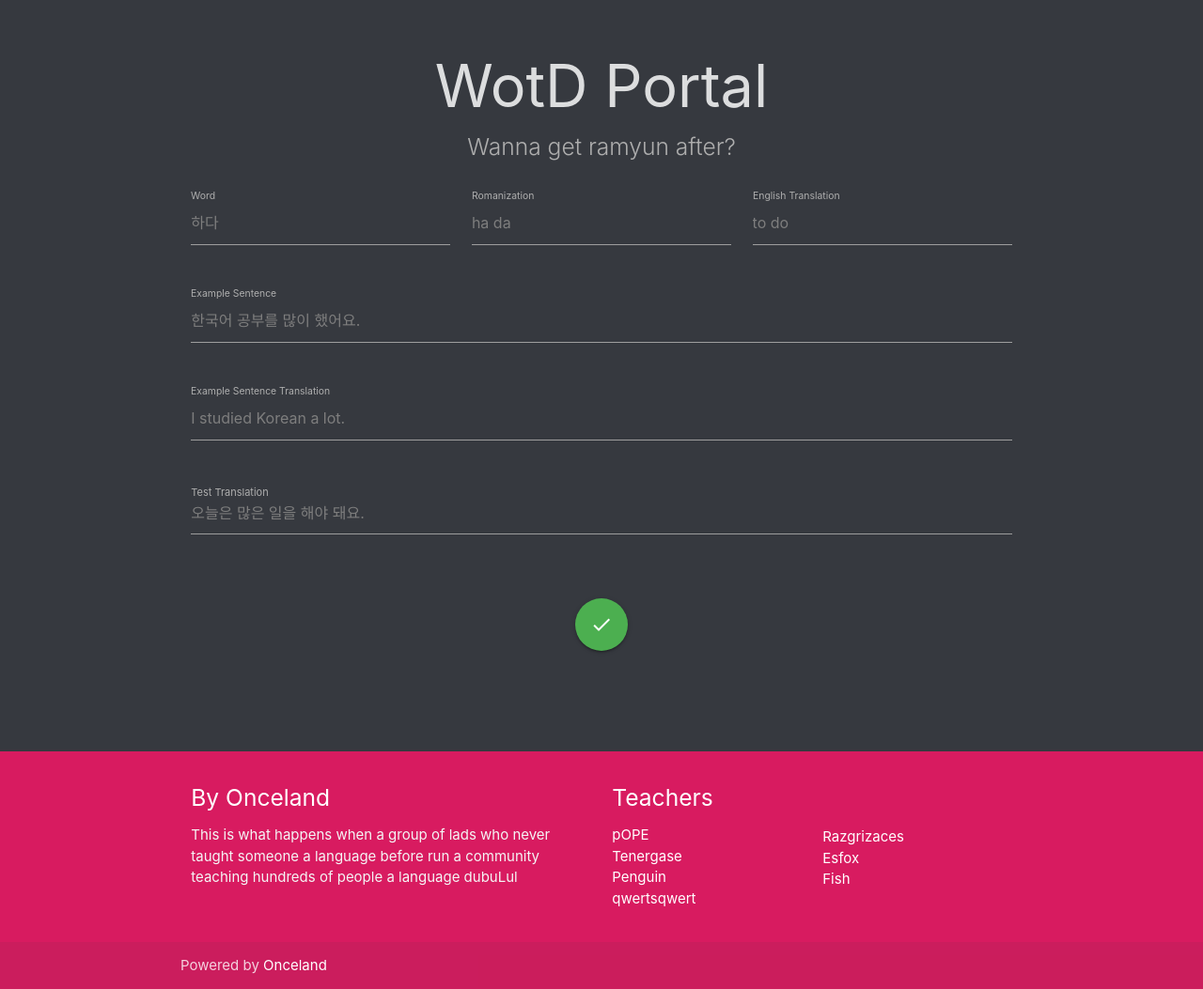
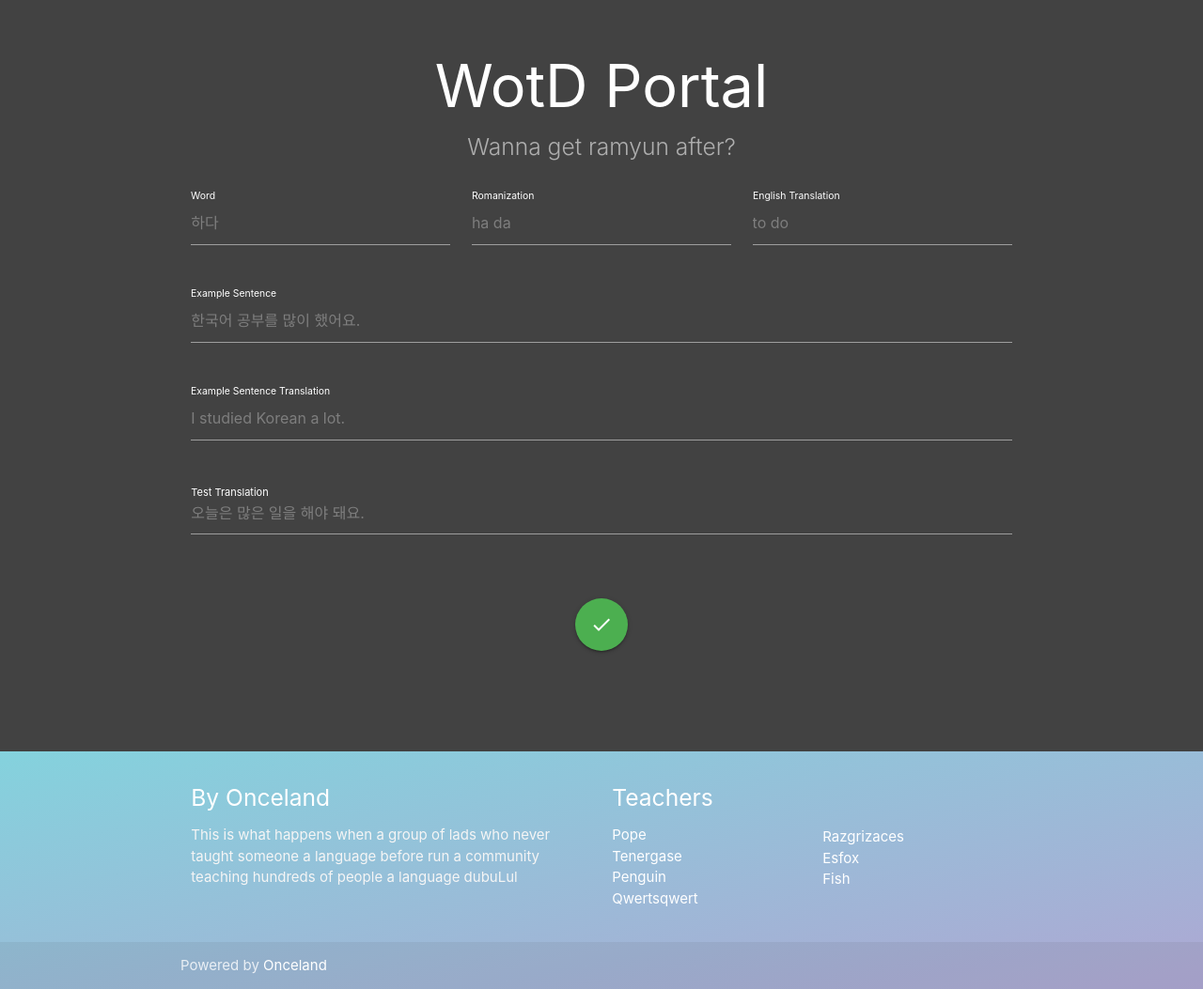
Before and after one commit to ImperiumProjects/onceland-website, a plain HTML site: page index.html in a window 1280 px wide. Shown: the whole page at 94% size. Drawn offline with nearby package versions, Linux system fonts and the light colour scheme; a script that the page names is missing.

Commit message:
Styling changes
Changed text colour to white and added Onceland colour scheme gradient to footer.

```diff
--- a/css/style.css
+++ b/css/style.css
@@ -6,6 +6,10 @@
 .modal-footer {
   color: #dcddde !important;
   background-color: #36393f !important;
+}
+
+.page-footer {
+  background: linear-gradient(to bottom right, rgba(132, 210, 221, 1) , rgba(174, 167, 211, 1));
 }
 
 .modal-content > h4 {
--- a/index.html
+++ b/index.html
@@ -23,7 +23,7 @@
   </head>
 
   <body>
-    <div class="main-content">
+    <div class="main-content grey darken-3">
       <!-- <nav class="pink lighten-2" role="navigation">
         <div class="nav-wrapper container"><a id="logo-container" href="#" class="brand-logo">Onceland</a>
           <ul class="right hide-on-med-and-down">
@@ -38,8 +38,8 @@
       </nav> -->
 
       <div class="section no-pad-bot" id="index-banner">
-        <div class="container">
-          <h1 class="header center title">WotD Portal</h1>
+        <div class="container white-text">
+          <h1 class="header center title white-text">WotD Portal</h1>
           <div class="row center">
             <h5 class="header col s12 light quote">Wanna get ramyun after?</h5>
           </div>
@@ -52,19 +52,19 @@
             <div class="row">
               <div class="input-field col s4">
                 <!-- <i class="material-icons prefix">mode_edit</i> -->
-                <label for="word" class="input-label">Word</label>
+                <label for="word" class="input-label white-text">Word</label>
                 <input id="word" type="text" placeholder="하다"
                         class="active validate input-value" required />
               </div>
 
               <div class="input-field col s4">
-                <label for="romanization" class="input-label">Romanization</label>
+                <label for="romanization" class="input-label white-text">Romanization</label>
                 <input id="romanization" type="text" placeholder="ha da"
                       class="active validate input-value" required>
               </div>
 
               <div class="input-field col s4">
-                <label for="translation" class="input-label">English Translation</label>
+                <label for="translation" class="input-label white-text">English Translation</label>
                 <input placeholder="to do" id="translation" type="text"
                       class="active validate input-value" required />
               </div>
@@ -72,7 +72,7 @@
 
             <div class="row">
               <div class="input-field col s12">
-                <label for="example_sentence" class="input-label">Example Sentence</label>
+                <label for="example_sentence" class="input-label white-text">Example Sentence</label>
                 <input id="example_sentence" type="text" placeholder="한국어 공부를 많이 했어요."
                       class="active validate input-value" required>
               </div>
@@ -80,12 +80,12 @@
 
             <div class="row" style="margin-bottom: 0px">
               <div class="input-field col s12">
-                <label for="example_translation" class="input-label">Example Sentence Translation</label>
+                <label for="example_translation" class="input-label white-text">Example Sentence Translation</label>
                 <input id="example_translation" type="text" placeholder="I studied Korean a lot."
                       class="active validate input-value" required>
               </div>
               <div class="col s12" style="margin-top: 20px">
-                <label for="test_translation" class="input-label" style="font-size: 11px !important;">Test Translation</label>
+                <label for="test_translation" class="input-label white-text" style="font-size: 11px !important;">Test Translation</label>
                 <div id="test_translation" class="active input-value" placeholder="오늘은 많은 일을 해야 돼요." contenteditable="true"></div>
                 <!-- <textarea placeholder="Test Translation" id="test_translation" class="active input-value"></textarea> -->
               </div>
@@ -100,7 +100,7 @@
       </div>
 
       <div id="sent-modal" class="modal bottom-sheet">
-        <div class="modal-content">
+        <div class="modal-content white-text">
           <h4>Add new Word of the Day?</h4>
         </div>
         <div class="modal-footer">
@@ -124,10 +124,10 @@
         <div class="col l3 s12">
           <h5 class="white-text">Teachers</h5>
           <ul>
-            <li><a class="white-text" href="#!">pOPE</a></li>
+            <li><a class="white-text" href="#!">Pope</a></li>
             <li><a class="white-text" href="#!">Tenergase</a></li>
             <li><a class="white-text" href="#!">Penguin</a></li>
-            <li><a class="white-text" href="#!">qwertsqwert</a></li>
+            <li><a class="white-text" href="#!">Qwertsqwert</a></li>
           </ul>
         </div>
 
```
